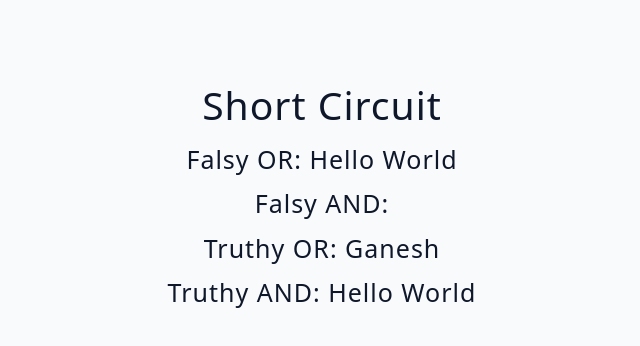
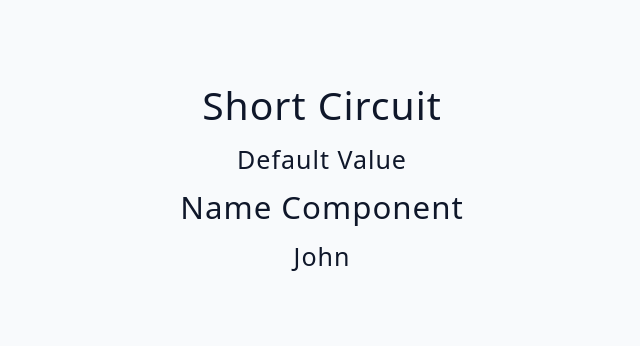
Before and after one commit to lokhandeganesh/hooks, a React (Vite) app: page / in a window 1280 px wide. Shown: the top 346 px of the page, without its empty margins (318-958 px from the left). Built offline with nearby package versions, Linux system fonts and the light colour scheme.

Commit message:
conditional component

```diff
--- a/src/components/ShortCircuit.jsx
+++ b/src/components/ShortCircuit.jsx
@@ -1,20 +1,38 @@
 import React, { useState } from "react";
 
 const ShortCircuit = () => {
-  const [text, setText] = useState('')
-  const [name, setName] = useState('Ganesh')
-
+  const [text, setText] = useState('');
+  const [name, setName] = useState('Ganesh');
+  const [user, setUser] = useState({ name: 'john' });
+  const [isEditing, setIsEditing] = useState(false);
 
   return (
     <div>
       {/* {if(someCondition) {"won't work"}} */}
       <h2>Short Circuit</h2>
-      <h4>Falsy OR: {text || 'Hello World'}</h4>
-      <h4>Falsy AND: {text && 'Hello World'}</h4>
-      <h4>Truthy OR: {name || 'Hello World'}</h4>
-      <h4>Truthy AND: {name && 'Hello World'}</h4>
+      <h4>{text || 'default value'}</h4>
+
+      {text && (
+        <h2>{name}</h2>
+      )}
+
+      {/*
+      {!text && (
+        <h2>{name}</h2>
+      )} */}
+
+      {user && <NameComponent name={user.name}></NameComponent>}
     </div>
   )
-}
+};
+
+const NameComponent = ({ name }) => {
+  return (
+    <div>
+      <h3>Name Component</h3>
+      <h4>{name || 'default value'}</h4>
+    </div>
+  )
+};
 
 export default ShortCircuit
```
